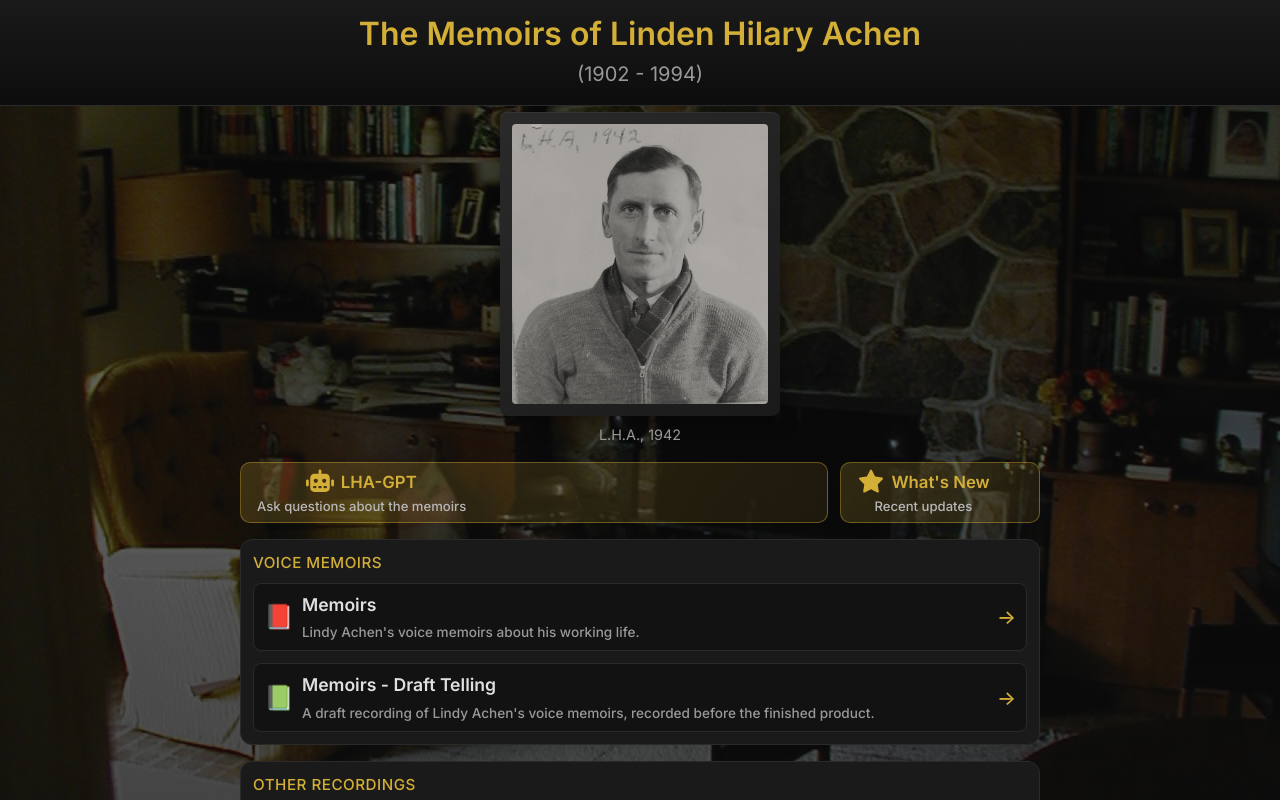
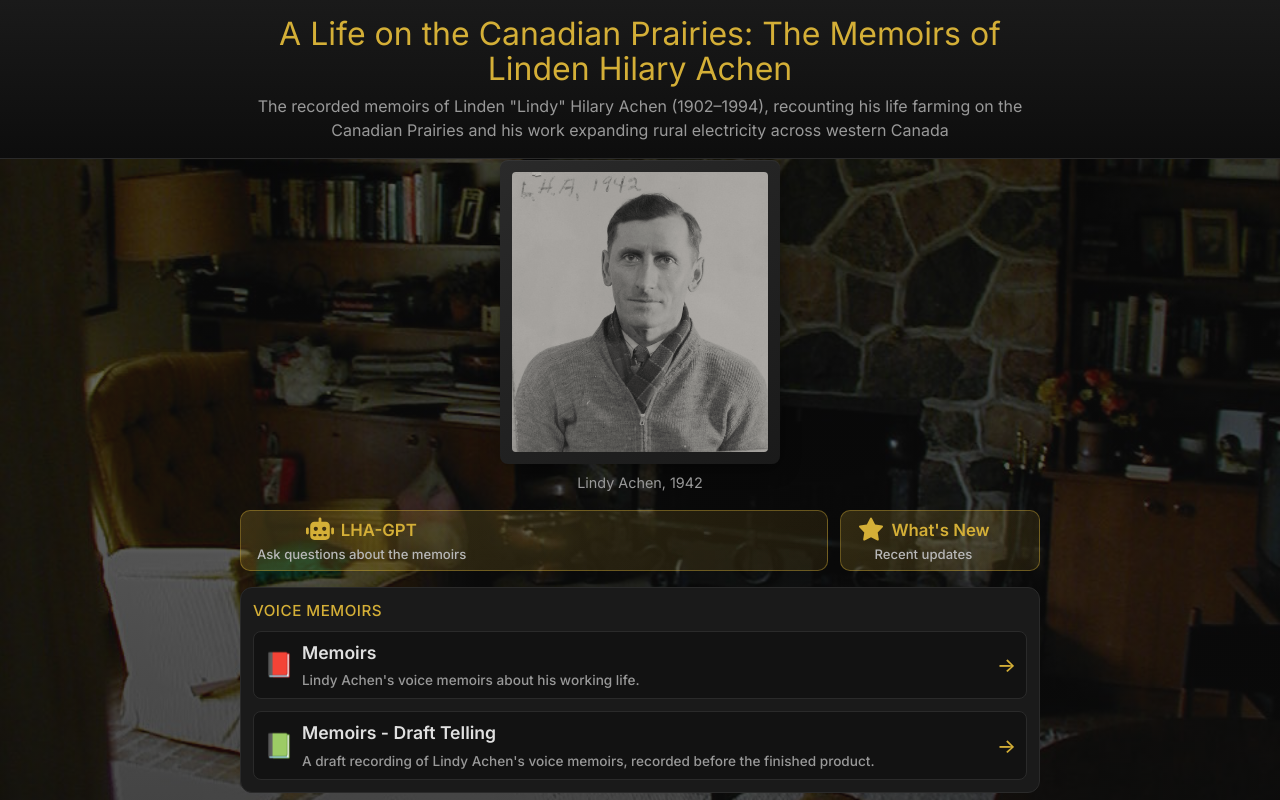
Before and after one commit to bfeist/lha-memoirs, a React (Vite) app: page / in a window 1280 px wide. Built offline with nearby package versions, Linux system fonts and the light colour scheme; no server answers.

Commit message:
New homepage copy

```diff
--- a/src/pages/Index.module.css
+++ b/src/pages/Index.module.css
@@ -30,13 +30,13 @@
 .title {
   margin: 0;
   font-size: 2rem;
-  font-weight: 600;
+  font-weight: 400;
   color: #d4af37;
 }
 
 .subtitle {
   margin: 0.5rem 0 0;
-  font-size: 1.25rem;
+  font-size: 1rem;
   color: #999999;
   font-style: italic;
 }
@@ -48,7 +48,7 @@
   left: 0;
   right: 0;
   bottom: 0;
-  padding-top: 7rem;
+  padding-top: 10rem;
   max-width: none;
   width: 100%;
   margin: 0;
--- a/src/pages/Index.tsx
+++ b/src/pages/Index.tsx
@@ -40,8 +40,14 @@ function Index(): React.ReactElement {
       {/* Header */}
       <header className={styles.header}>
         <div className={styles.headerContent}>
-          <h1 className={styles.title}>The Memoirs of Linden Hilary Achen</h1>
-          <p className={styles.subtitle}>(1902 - 1994)</p>
+          <h1 className={styles.title}>
+            A Life on the Canadian Prairies: The Memoirs of Linden Hilary Achen
+          </h1>
+          <p className={styles.subtitle}>
+            The recorded memoirs of Linden &quot;Lindy&quot; Hilary Achen (1902–1994), recounting
+            his life farming on the Canadian Prairies and his work expanding rural electricity
+            across western Canada
+          </p>
         </div>
       </header>
 
@@ -56,7 +62,7 @@ function Index(): React.ReactElement {
               className={styles.portrait}
             />
           </div>
-          <p className={styles.portraitCaption}>L.H.A., 1942</p>
+          <p className={styles.portraitCaption}>Lindy Achen, 1942</p>
         </section>
 
         {/* Interactive Features Buttons */}
```
Also changed, not shown: 1 other file (tests, documents, lock files or other folders).
